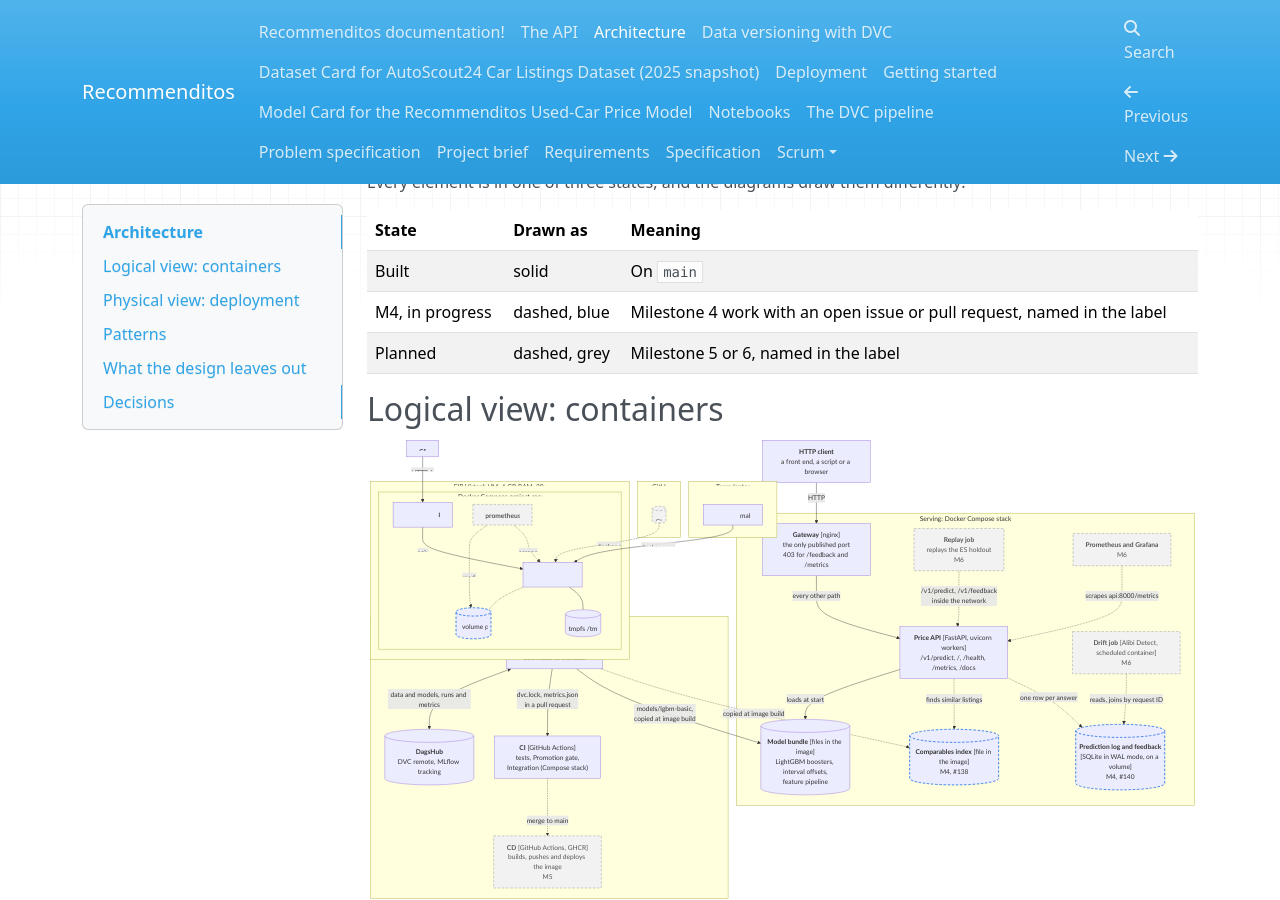
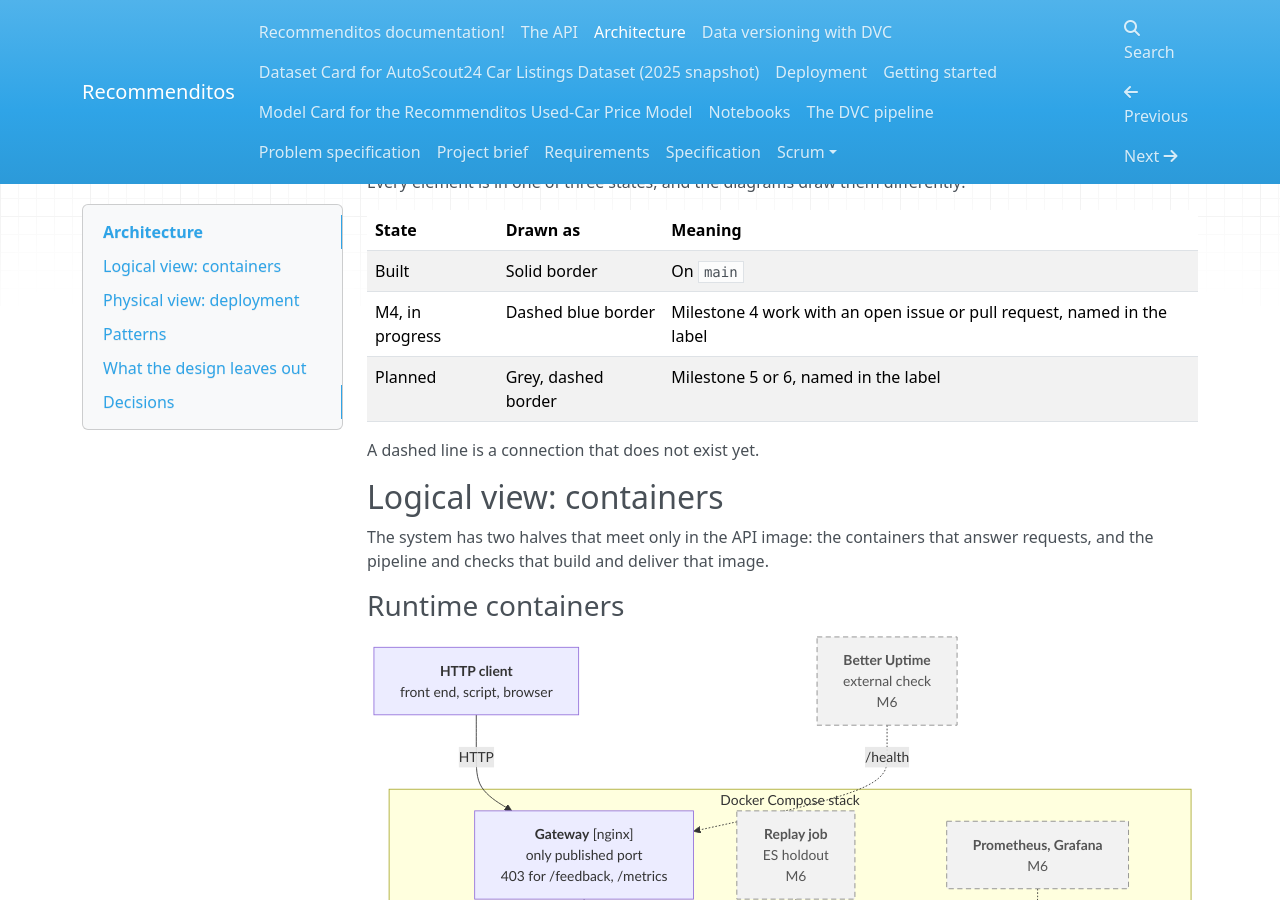
Before and after one commit to mlops-2627q1-mds-upc/MLOPS_Recommenditos, an MkDocs documentation site: the page built from docs/docs/architecture.md, in a window 1280 px wide and 900 px high, scrolled down 228 px. Built offline with MkDocs 1.6.1, drawn with Linux system fonts in a browser that asks for light colours; nearby versions of some CDN libraries; some of the changed text lies outside the part shown.

Commit message:
docs: split the container view into runtime and delivery, render each diagram with its own ID, and bring the brief and NFR-09 up to date

````diff
--- a/docs/docs/architecture.md
+++ b/docs/docs/architecture.md
@@ -9,117 +9,128 @@
 
 | State | Drawn as | Meaning |
 |-------|----------|---------|
-| Built | solid | On `main` |
-| M4, in progress | dashed, blue | Milestone 4 work with an open issue or pull request, named in the label |
-| Planned | dashed, grey | Milestone 5 or 6, named in the label |
+| Built | Solid border | On `main` |
+| M4, in progress | Dashed blue border | Milestone 4 work with an open issue or pull request, named in the label |
+| Planned | Grey, dashed border | Milestone 5 or 6, named in the label |
+
+A dashed line is a connection that does not exist yet.
 
 ## Logical view: containers
 
+The system has two halves that meet only in the API image: the containers that answer requests, and the pipeline and checks that build and deliver that image.
+
+### Runtime containers
+
 ```mermaid
 flowchart TB
-    client["<b>HTTP client</b><br/>a front end, a script or a browser"]
+    client["<b>HTTP client</b><br/>front end, script, browser"]
+    uptime["<b>Better Uptime</b><br/>external check<br/>M6"]
 
-    subgraph serving["Serving: Docker Compose stack"]
-        proxy["<b>Gateway</b> [nginx]<br/>the only published port<br/>403 for /feedback and /metrics"]
-        api["<b>Price API</b> [FastAPI, uvicorn workers]<br/>/v1/predict, /, /health, /metrics, /docs"]
-        bundle[("<b>Model bundle</b> [files in the image]<br/>LightGBM boosters, interval offsets,<br/>feature pipeline")]
-        comparables[("<b>Comparables index</b> [file in the image]<br/>M4, #138")]
-        log[("<b>Prediction log and feedback</b><br/>[SQLite in WAL mode, on a volume]<br/>M4, #140")]
-        replay["<b>Replay job</b><br/>replays the ES holdout<br/>M6"]
-        drift["<b>Drift job</b> [Alibi Detect, scheduled container]<br/>M6"]
-        prom["<b>Prometheus and Grafana</b><br/>M6"]
-    end
-
-    subgraph buildtime["Build time: never called by the API"]
-        dvc["<b>DVC pipeline</b> [dvc repro]<br/>download to evaluate"]
-        dagshub[("<b>DagsHub</b><br/>DVC remote, MLflow tracking")]
-        ci["<b>CI</b> [GitHub Actions]<br/>tests, Promotion gate,<br/>Integration (Compose stack)"]
-        cd["<b>CD</b> [GitHub Actions, GHCR]<br/>builds, pushes and deploys the image<br/>M5"]
+    subgraph stack["Docker Compose stack"]
+        proxy["<b>Gateway</b> [nginx]<br/>only published port<br/>403 for /feedback, /metrics"]
+        replay["<b>Replay job</b><br/>ES holdout<br/>M6"]
+        prom["<b>Prometheus, Grafana</b><br/>M6"]
+        api["<b>Price API</b><br/>[FastAPI, uvicorn workers]"]
+        drift["<b>Drift job</b><br/>[Alibi Detect, scheduled]<br/>M6"]
+        bundle[("<b>Model bundle</b><br/>in the image")]
+        comparables[("<b>Comparables index</b><br/>in the image<br/>M4, #138")]
+        log[("<b>Prediction log, feedback</b><br/>SQLite, WAL, volume")]
     end
 
     client -->|"HTTP"| proxy
-    proxy -->|"every other path"| api
+    uptime -.->|"/health"| proxy
+    proxy -->|"other paths"| api
+    replay -.->|"/v1/predict, /v1/feedback"| api
+    prom -.->|"/metrics"| api
     api -->|"loads at start"| bundle
-    api -.->|"finds similar listings"| comparables
-    api -.->|"one row per answer"| log
-    replay -.->|"/v1/predict, /v1/feedback<br/>inside the network"| api
-    prom -.->|"scrapes api:8000/metrics"| api
-    drift -.->|"reads, joins by request ID"| log
-    dvc <-->|"data and models, runs and metrics"| dagshub
-    dvc -->|"models/lgbm-basic,<br/>copied at image build"| bundle
-    dvc -.->|"copied at image build"| comparables
-    dvc -->|"dvc.lock, metrics.json<br/>in a pull request"| ci
-    ci -.->|"merge to main"| cd
+    api -.->|"looks up"| comparables
+    api -->|"writes"| log
+    drift -.->|"reads, joins"| log
 
     classDef m4 stroke:#1f6feb,stroke-width:2px,stroke-dasharray:6 4
     classDef later fill:#f2f2f2,stroke:#888,color:#555,stroke-dasharray:6 4
-    class comparables,log m4
-    class replay,drift,prom,cd later
+    class comparables m4
+    class uptime,replay,prom,drift later
 ```
 
-| Container | Technology | Responsibility | State | Where |
-|-----------|------------|----------------|-------|-------|
-| Gateway | nginx 1.30, unprivileged | Publishes the stack's only port, forwards everything but `/feedback` and `/metrics`, which it answers with 403, sets the security headers and answers its own errors as RFC 9457 problems | Built | `deploy/nginx.conf` |
-| Price API | FastAPI on uvicorn, started by `python -m recommenditos.api`; `WEB_CONCURRENCY` sets the workers | Validates a request, prices it with the bundle, explains the price (FR-08), and answers errors as RFC 9457 problems; client endpoints under `/v1`, operational ones at the root | Built: `/v1/predict`, `/`, `/health`, `/metrics`, `/docs`. M4: `/v1/price-range` (#139), `/v1/comparables` (#138), `/v1/feedback` (#140) | `recommenditos/api/` |
-| Model bundle | The `train` stage's output directory, copied into the image | The boosters for UC1 and UC2, the interval offsets and the fitted feature pipeline; `/health` reports its hash from `dvc.lock` (FR-12) | Built | `Dockerfile`, `recommenditos/modeling/model.py` |
-| Comparables index | Built by the pipeline, copied into the image | The training and validation listings `/v1/comparables` searches (FR-09) | M4, #138 | - |
-| Prediction log and feedback | SQLite in WAL mode on a named volume, behind a store interface | One row per answer (FR-13) and one per observed price (FR-10), joined by request ID (FR-14) | M4, #140 | - |
-| Replay job | A container in the stack | Sends the `ES` holdout as requests and its prices as feedback, the new-market scenario (NFR-11) | M6 | - |
-| Drift job | Alibi Detect in its own scheduled container (NFR-04) | Input drift, error and interval coverage per window of logged requests (FR-14, EDN-14) | M6 | - |
-| Prometheus and Grafana | Containers in the stack | Scrape `/metrics` inside the network and show latency, errors and resources | M6 | - |
-| DVC pipeline | DVC stages, one module each, parameters in `params.yaml` | Turns the raw listings into the model bundle, its metrics and the gate's verdict | Built | `dvc.yaml`, [The DVC pipeline](pipeline.md) |
-| DagsHub | DVC remote and hosted MLflow | Stores data and models; records every run and which one was promoted | Built | [Data versioning](data-versioning.md) |
-| CI | GitHub Actions | On every pull request: lint, tests on Linux and Windows, the serving-runtime check, the Promotion gate, the stack's integration tests through nginx | Built | `.github/workflows/ci.yml` |
-| CD | GitHub Actions and GHCR | On a merge to `main`: builds and pushes the image, deploys it over SSH and runs the smoke check (NFR-13) | M5 | [What M5 adds](deployment.md#what-m5-adds) |
+### Build and delivery
 
-The API reads nothing at request time that the image does not hold: no call to DagsHub, MLflow or another service sits on the path of a request.
-The only state it writes is the prediction log, so a worker or the whole container can be restarted or replaced without losing a request's context.
+```mermaid
+flowchart TB
+    b_dagshub[("<b>DagsHub</b><br/>DVC remote, MLflow")]
+    b_dvc["<b>DVC pipeline</b><br/>[dvc repro]"]
+    b_ci["<b>CI</b> [GitHub Actions]<br/>tests, Serving runtime,<br/>Promotion gate, Integration"]
+    b_laptop["<b>Team laptop</b><br/>make image<br/>until M5"]
+    b_cd["<b>CD</b> [GitHub Actions]<br/>M5"]
+    b_image[("<b>API image</b><br/>runtime, model bundle,<br/>comparables index")]
+
+    b_dvc <-->|"data, models, runs"| b_dagshub
+    b_dvc -->|"dvc.lock, metrics.json<br/>in a pull request"| b_ci
+    b_ci -.->|"merge to main"| b_cd
+    b_dvc -->|"models/lgbm-basic"| b_laptop
+    b_laptop -->|"docker build"| b_image
+    b_cd -.->|"dvc pull, build, push to GHCR"| b_image
+
+    classDef later fill:#f2f2f2,stroke:#888,color:#555,stroke-dasharray:6 4
+    class b_cd later
+```
+
+| Container | Responsibility | State, code |
+|-----------|----------------|-------------|
+| **Gateway** (nginx 1.30, unprivileged) | Publishes the stack's only port; answers `/feedback` and `/metrics` with 403; sets security headers; its own errors are RFC 9457 problems | Built, `deploy/nginx.conf` |
+| **Price API** (FastAPI, uvicorn; `WEB_CONCURRENCY` workers) | Validates and prices a request and explains the price (FR-08); `/v1/predict`, `/v1/feedback`, `/`, `/health`, `/metrics`, `/docs` | Built, `recommenditos/api/`; `/v1/price-range` M4 (#139), `/v1/comparables` M4 (#138) |
+| **Model bundle** (directory in the image) | UC1 and UC2 boosters, interval offsets, feature pipeline; `/health` reports its `dvc.lock` hash (FR-12) | Built, `Dockerfile`, `modeling/model.py` |
+| **Comparables index** (file in the image) | The training and validation listings `/v1/comparables` searches (FR-09) | M4, #138 |
+| **Prediction log and feedback** (SQLite in WAL mode, named volume) | One row per answer (FR-13) and per observed price (FR-10), joined by request ID (FR-14) | Built, `api/prediction_log.py` |
+| **Replay job** | Sends the `ES` holdout as requests and its prices as feedback (NFR-11) | M6 |
+| **Drift job** (Alibi Detect, scheduled container) | Input drift, error and interval coverage per window of logged requests (FR-14, EDN-14) | M6 |
+| **Prometheus and Grafana** | Scrape `/metrics` inside the network; show latency, errors and resources | M6 |
+| **Better Uptime** | Checks `/health` from outside during the presentation windows (NFR-05, proposed) | M6 |
+| **DVC pipeline** | Turns the raw listings into the model bundle, its metrics and the gate's verdict | Built, `dvc.yaml`, [pipeline](pipeline.md) |
+| **DagsHub** | DVC remote for data and models; hosted MLflow for every run | Built, [data versioning](data-versioning.md) |
+| **CI** (GitHub Actions) | On every pull request: lint, tests on Linux and Windows, Serving runtime, Promotion gate, integration tests through nginx | Built, `.github/workflows/ci.yml` |
+| **CD** (GitHub Actions, GHCR) | On a merge to `main`: builds and pushes the image, deploys over SSH, runs the smoke check (NFR-13) | M5, [What M5 adds](deployment.md#what-m5-adds) |
+
+The API calls no other service at request time: no DagsHub, no MLflow.
+The state it keeps outside the image is the prediction log on its volume and the workers' metric files in a tmpfs, so a worker or the whole container can be restarted or replaced without losing a request's context.
 
 ## Physical view: deployment
 
 ```mermaid
 flowchart TB
-    user["<b>Client</b>"]
+    d_user["<b>Client</b>"]
+    d_uptime["<b>Better Uptime</b><br/>M6"]
+    d_laptop["<b>Team laptop</b><br/>until M5"]
+    d_ghcr[("<b>GHCR</b><br/>M5")]
 
-    subgraph laptop["Team laptop, until CD exists"]
-        image["make image<br/>recommenditos-api:commit-sha"]
+    subgraph d_vm["FIB Virtech VM"]
+        d_proxyc["<b>proxy</b><br/>nginx-unprivileged:1.30<br/>listens on 8080"]
+        d_apic["<b>api</b><br/>recommenditos-api:sha<br/>user 10001, port 8000"]
+        d_m6["<b>prometheus, grafana,<br/>drift job</b><br/>M6"]
+        d_tmpfs[("<b>tmpfs</b><br/>/tmp/prometheus")]
+        d_vol[("<b>volume</b> prediction-log<br/>/var/lib/recommenditos")]
     end
 
-    subgraph github["GitHub, M5"]
-        ghcr[("GHCR")]
-    end
+    d_user -->|"HTTP, host port 80"| d_proxyc
+    d_uptime -.->|"/health"| d_proxyc
+    d_laptop -->|"docker save #124; ssh docker load"| d_vm
+    d_ghcr -.->|"docker compose pull"| d_vm
+    d_proxyc -->|"api:8000"| d_apic
+    d_m6 -.->|"/metrics"| d_apic
+    d_apic --- d_tmpfs
+    d_apic --- d_vol
+    d_m6 -.->|"reads"| d_vol
 
-    subgraph vm["FIB Virtech VM: 4 GB RAM, 20 GB disk planned, unverified until 2026-10-27"]
-        subgraph compose["Docker Compose project recommenditos, files in /opt/recommenditos"]
-            proxyc["<b>proxy</b><br/>nginxinc/nginx-unprivileged:1.30-alpine<br/>listens on 8080"]
-            apic["<b>api</b><br/>recommenditos-api:commit-sha<br/>user 10001, port 8000 not published"]
-            tmpfs[("tmpfs /tmp/prometheus<br/>workers' metric files")]
-            vol[("volume prediction-log<br/>/var/lib/recommenditos<br/>M4, #140")]
-            m6["<b>prometheus, grafana, drift job</b><br/>M6"]
-        end
-    end
-
-    user -->|"HTTP, host port 80"| proxyc
-    proxyc -->|"api:8000"| apic
-    apic --- tmpfs
-    apic -.- vol
-    m6 -.->|"scrape /metrics"| apic
-    m6 -.->|"read the log"| vol
-    image -->|"docker save #124; ssh docker load"| apic
-    ghcr -.->|"docker compose pull"| apic
-
-    classDef m4 stroke:#1f6feb,stroke-width:2px,stroke-dasharray:6 4
     classDef later fill:#f2f2f2,stroke:#888,color:#555,stroke-dasharray:6 4
-    class vol m4
-    class m6,ghcr later
+    class d_uptime,d_ghcr,d_m6 later
 ```
 
 - **The VM.** One FIB Virtech VM for the semester ([EDN-17][edn]); we get access at the lab on 2026-10-27, so its size, operating system and reachable ports are unverified until then, and the [lab checklist](deployment.md#lab-checklist) is how we find out.
   The 4 GB of RAM and 20 GB of disk are what the course announced and what NFR-04 budgets for.
-- **The stack.** Docker Compose runs two containers today: `proxy`, the only one with a published port, and `api`, reachable only inside the Compose network ([EDN-87][edn]).
+- **The stack.** Docker Compose runs the project `recommenditos` from `/opt/recommenditos` with two containers today: `proxy`, the only one with a published port, and `api`, reachable only inside the Compose network ([EDN-87][edn]).
   The host port is `HTTP_PORT` in the stack's `.env`: 80 on the VM, 8080 on a laptop, where `make stack` runs the same stack.
   Both containers restart after a crash and after a reboot, and `proxy` starts once the API's health check passes (NFR-05).
-- **Storage.** The API's metric files live in a tmpfs owned by the service user; the prediction log will live on the named volume `prediction-log`, so it survives a new image and the drift job can mount it (#140).
+- **Storage.** The workers' metric files live in a tmpfs, and the prediction log on the named volume `prediction-log`, which survives a new image and which the drift job will mount; both are owned by the service user.
   Everything else in the API container is the image.
 - **How the image gets there.** Until CD exists, a laptop builds the image at the commit to deploy and streams it with `docker save | ssh docker load`, so the VM needs neither the repository, DVC nor a DagsHub token ([Deployment](deployment.md#how-the-image-gets-there)).
   In M5, CD builds the same image in GitHub Actions and the VM pulls it from GHCR; rolling back is starting the previous tag.
@@ -131,9 +142,9 @@
 | Model as a service behind a stateless API | Price API | Clients depend on the HTTP contract only, so a model can be swapped by a merge without changing them, and any worker can answer any request | FR-12, [EDN-08][edn] |
 | Model baked into the image at build time | `Dockerfile` copies `models/lgbm-basic` | The image that was tested is the one that runs, startup needs no network, and a rollback is the previous tag | [EDN-08][edn] |
 | Reverse proxy as gateway | nginx in front of the API | One published port; nginx refuses `/feedback` and `/metrics` at the edge, so only services inside the Compose network reach them | FR-10, [EDN-13][edn], [EDN-87][edn] |
-| Prediction log with a delayed-label feedback loop | API, store, replay and drift jobs | Prices are observed after the answer, so the real error and the interval coverage can only be computed by joining the observed price to the logged answer by request ID | FR-13, FR-10, FR-14 |
-| Store interface | `PredictionStore` in front of SQLite | The API and the drift job see a small interface, so moving to PostgreSQL is a local change if the system ever runs on more than one host | [EDN-86][edn] |
-| One endpoint per use case | `/v1/predict` (UC1), `/v1/price-range` (UC2) | The two use cases require different fields and return different answers, so each gets its own schema, validation and documentation | [EDN-15][edn] |
+| Prediction log with a delayed-label feedback loop | API and store built; replay and drift jobs M6 | Prices are observed after the answer, so the real error and the interval coverage can only be computed by joining the observed price to the logged answer by request ID | FR-13, FR-10, FR-14 |
+| Repository (store interface) | `PredictionStore` protocol (`record_answer`, `record_feedback`, `close`), implemented by `SqliteStore` | The API writes through these three methods only, so moving to PostgreSQL is a new class, not a change in the routes; the drift job (M6) reads the tables with SQL | [EDN-86][edn] |
+| One endpoint per use case | `/v1/predict` (UC1); `/v1/price-range` (UC2), M4 with #139 | The two use cases require different fields and return different answers, so each gets its own schema, validation and documentation | [EDN-15][edn] |
 | Versioned client contract | `/v1` routers; `/`, `/health`, `/metrics` at the root | An incompatible change can ship as `/v2` beside `/v1`; monitors and Prometheus find the operational endpoints where they look for them | - |
 | Training-only libraries kept out of serving | `[project] dependencies` against dependency groups | MLflow, `shap` and MAPIE stay out of the image, which keeps it under NFR-04's 1 GB (665 MB measured for EDN-87); `make test-serving` fails on a serving import from a group | [EDN-47][edn], [EDN-11][edn], [EDN-85][edn] |
 | Promotion as a gated merge | Required CI check `Promotion gate` | A pull request that changes `dvc.lock` fails unless its committed verdict passes NFR-01's gate, so promoting a model is a reviewed merge; the SC-04 waiver for `lgbm-basic` is versioned in `params.yaml` | [EDN-12][edn], [EDN-62][edn], [EDN-06][edn] |
@@ -169,7 +180,7 @@
 | EDN-62 | `lgbm-basic` is the candidate model, with the gate's SC-04 waiver |
 | EDN-84 | Every API error is an RFC 9457 Problem Details object |
 | EDN-85 | Serving adds MAPIE's offsets itself |
-| EDN-86 | The prediction log and the feedback are stored in one SQLite file in WAL mode (#140) |
+| EDN-86 | The prediction log and the feedback are one SQLite file in WAL mode |
 | EDN-87 | The API runs on the VM as a Compose stack behind nginx from Milestone 4 |
 
 [edn]: https://github.com/mlops-2627q1-mds-upc/MLOPS_Recommenditos/blob/main/reports/edn.md
--- a/docs/docs/javascripts/mermaid-init.js
+++ b/docs/docs/javascripts/mermaid-init.js
@@ -1,15 +1,24 @@
 // Draws the ```mermaid blocks of a page as diagrams (architecture.md).
 // MkDocs renders such a block as <pre><code class="language-mermaid">, so each
 // one is replaced by the element Mermaid draws into. Loaded as a module
-// (mkdocs.yml), which runs once the page is parsed.
-import mermaid from "https://cdn.jsdelivr.net/npm/mermaid@12.2.0/dist/mermaid.esm.min.mjs";
+// (mkdocs.yml), which runs once the page is parsed; Mermaid itself is fetched
+// only on a page that has a diagram.
+const blocks = document.querySelectorAll("pre > code.language-mermaid");
 
-for (const code of document.querySelectorAll("pre > code.language-mermaid")) {
-  const diagram = document.createElement("div");
-  diagram.className = "mermaid";
-  diagram.textContent = code.textContent;
-  code.parentElement.replaceWith(diagram);
+if (blocks.length > 0) {
+  const { default: mermaid } = await import(
+    "https://cdn.jsdelivr.net/npm/mermaid@12.2.0/dist/mermaid.esm.min.mjs"
+  );
+  mermaid.initialize({ startOnLoad: false });
+  // One at a time, each with its own ID: `mermaid.run` derives IDs from the
+  // clock, and two diagrams drawn in the same millisecond shared one, so the
+  // second was drawn over the first.
+  let index = 0;
+  for (const code of blocks) {
+    const { svg } = await mermaid.render(`mermaid-diagram-${index++}`, code.textContent);
+    const diagram = document.createElement("div");
+    diagram.className = "mermaid";
+    diagram.innerHTML = svg;
+    code.parentElement.replaceWith(diagram);
+  }
 }
-
-mermaid.initialize({ startOnLoad: false });
-await mermaid.run({ querySelector: "div.mermaid" });
````
Also changed, not shown: docs/docs/project-brief.md (+13 -15 lines), docs/docs/specification.md (+1 -1 lines).
